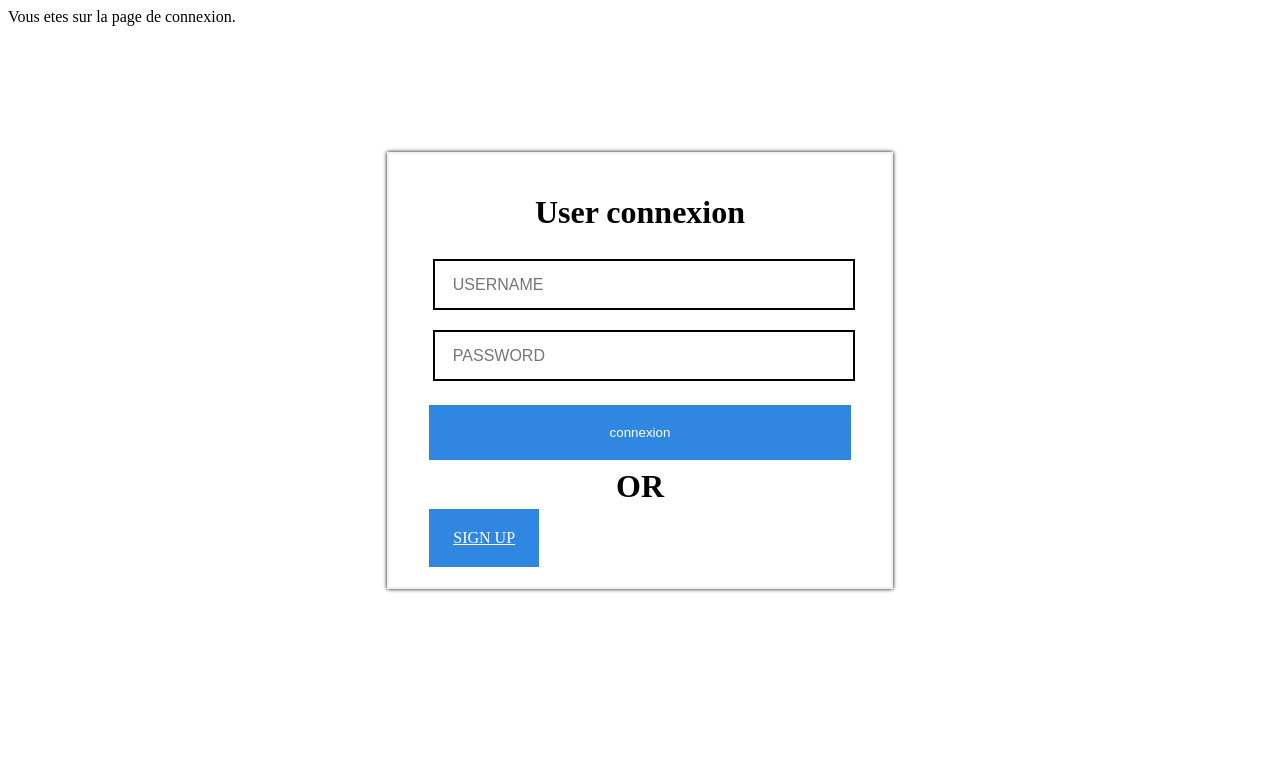
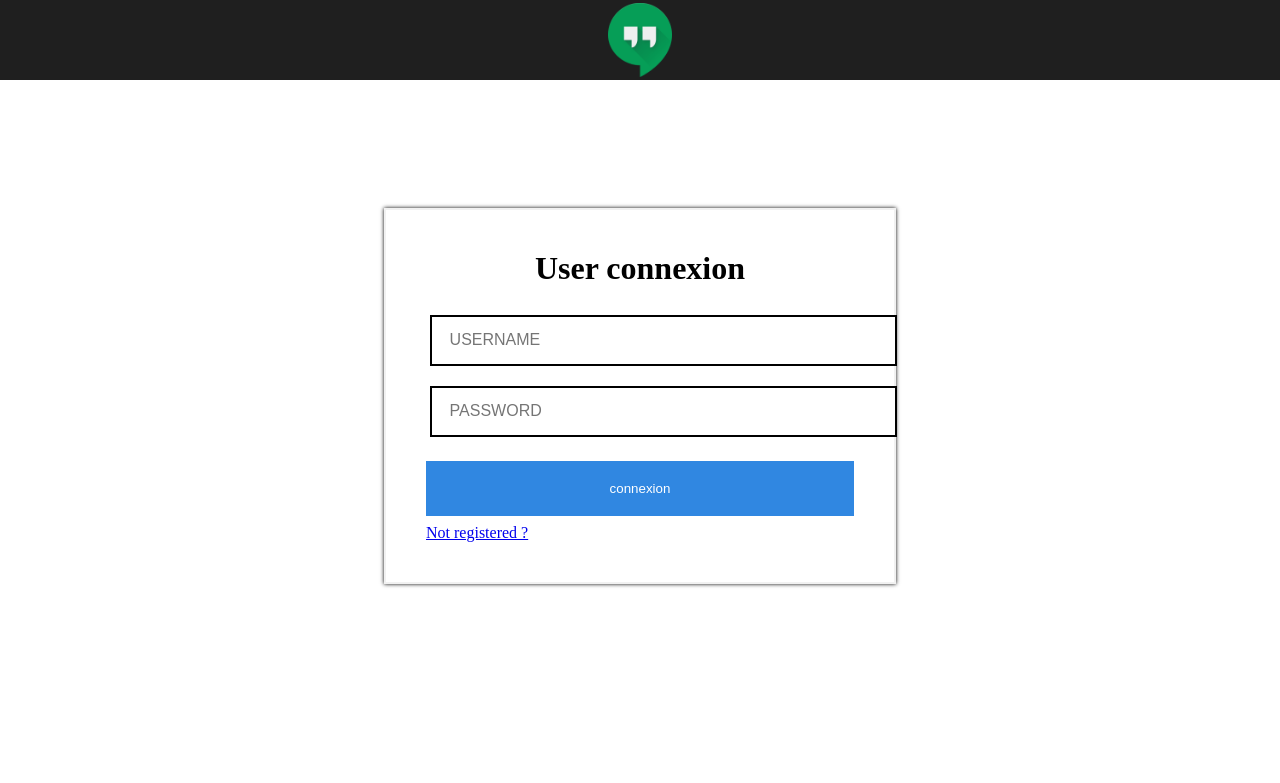
Before and after one commit to Frantkich/chat, a Symfony app: template templates/c_login/connexion.html.twig in a window 1280 px wide. Shown: the top 783 px of the page. Run offline with Twig, Linux system fonts and the light colour scheme; the template is opened without the code that fills it, so the values that code supplies are empty; some libraries are stand-ins or nearby versions.

Commit message:
formmodification2

```diff
--- a/templates/base.html.twig
+++ b/templates/base.html.twig
@@ -1,12 +1,72 @@
 <!DOCTYPE html>
 <html>
-    <head>
-		<title>Meow</title>
-		<link rel="stylesheet" type="text/css" href="style.css">
-		<link rel="stylesheet" href="https://stackpath.bootstrapcdn.com/bootstrap/4.4.1/css/bootstrap.min.css">
-		<link rel="stylesheet" href="https://stackpath.bootstrapcdn.com/font-awesome/4.7.0/css/font-awesome.min.css">
-	</head>
-    <body>
-        {% block body %}{% endblock %}
-    </body>
+	<body>
+
+	    <header>
+			<nav>
+				<ul>
+					{% if app.user %}
+						<li><a href="{{ path('listeConversation') }}"><img src="{{ asset('/photo/logo_discussion.png') }}" style="max-height: 93%;width: auto"></a></li>
+					{% endif %}
+
+					<li><img src="{{ asset('/photo/logo.png') }}" style="max-height: 93%;width: auto"></li>
+
+					{% if app.user %}
+						<li><a href="{{ path('logout') }}"><img src="{{ asset('/photo/on_off.png') }}" style="max-height: 93%;width: auto"></a></li>
+					{% endif %}
+				</ul>
+			</nav>
+		</header>
+
+	    {% block content %}{% endblock %}
+
+	</body>
 </html>
+
+<style>
+
+	header nav{
+		background-color: #1f1f1f;
+		height: 5em;
+		width: 100%;
+	}
+
+	header nav ul {
+	    height: 100% ;
+	    display: flex;
+	}
+
+	header nav ul li{
+	    height: 100%;
+	    width: 100%;
+	    display: inline-flex;
+	    justify-content: space-around;
+	    align-items: center;
+	    position: relative;
+	}
+
+	header nav ul li a{
+
+	    font-size: 30px;
+	    color: #ffffff;
+	    text-decoration: none;
+	    padding: 0 20px;
+	    height: 100%;
+	    width:100%;
+	    display: flex;
+	    justify-content:center;
+	    align-items: center;
+	}
+
+	header nav ul li a:hover {
+	    color: #3087e1;
+	    transition: all 0.3s linear;
+	}
+
+	body, ul {
+		margin: 0;
+		padding: 0;
+	}
+
+
+</style>
--- a/templates/c_conversation/listConversation.html.twig
+++ b/templates/c_conversation/listConversation.html.twig
@@ -1,3 +1,5 @@
+{% extends 'base.html.twig' %}
+
 {% block content %}
 
 Vous etes sur la page de la liste de vos conversation.
--- a/templates/c_login/connexion.html.twig
+++ b/templates/c_login/connexion.html.twig
@@ -1,6 +1,6 @@
+{% extends 'base.html.twig' %}
+
 {% block content %}
-
-Vous etes sur la page de connexion.
 
 	{% for message in app.flashes('errors') %}
 		<div class="alert alert-danger">{{ message }}</div>
@@ -18,16 +18,11 @@ Vous etes sur la page de connexion.
 
 				<input id='bouton' type="submit" value="connexion">
 
-				<h1>OR</h1>
-
-			<a href="/signUp" id="bouton">SIGN UP</a>
+			<a href="/signUp">Not registered ?</a>
 
 		</form>
 
 	</div>
-
-{% endblock %}
-
 
     <style>
 
@@ -73,3 +68,5 @@ Vous etes sur la page de connexion.
     }
 
     </style>
+
+{% endblock %}
--- a/templates/c_login/signUp.html.twig
+++ b/templates/c_login/signUp.html.twig
@@ -1,10 +1,10 @@
+{% extends 'base.html.twig' %}
+
 {% block content %}
 
     <h1>Create your account</h1>
 
 	{{ form(userForm) }}
-
-{% endblock %}
 
 
     <style>
@@ -51,3 +51,4 @@ input {
         }
 
     </style>
+{% endblock %}
```
Also changed, not shown: src/Controller/CConversationController.php (+4 -3 lines), src/Form/GroupType.php (+11 -3 lines), templates/c_conversation/creaConversation.html.twig (+58 -2 lines), public/photo/logo.png (added), public/photo/logo_discussion.png (added), public/photo/on_off.png (added). Lines whose indentation alone changed are shown as unchanged.
